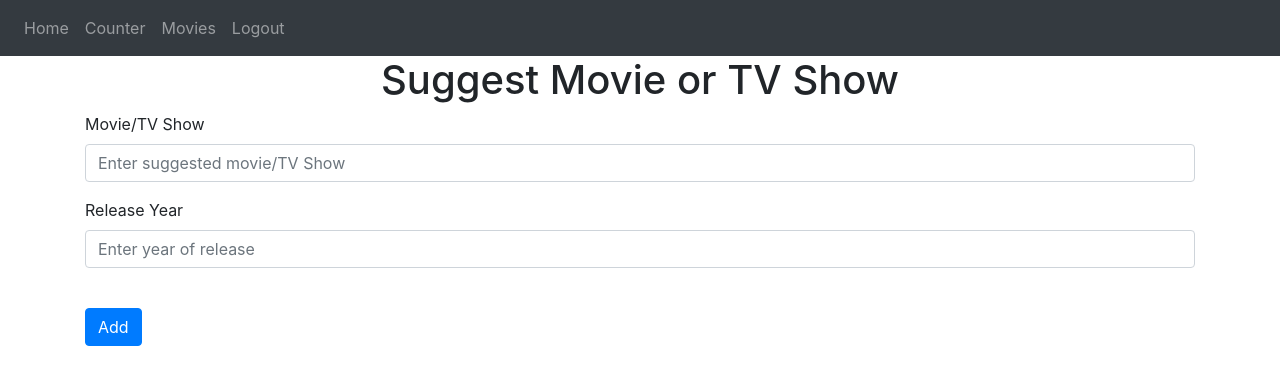
After one commit to AyushmaanAggarwal/theAnishCounter, a Flask app: page /add-movie in a window 1280 px wide. The commit adds this page. Shown: the top 385 px of the page. Run offline with Flask 2, Linux system fonts and the light colour scheme; the visitor is signed in with stand-in values (Sample User, id 1); some libraries are stand-ins or nearby versions.

Commit message:
Added movie list (any user can only like a movie once), created a remove counter feature

```diff
--- a/website/static/index.js
+++ b/website/static/index.js
@@ -6,3 +6,29 @@
         window.location.href = "/counter";
     });
 }
+
+function deleteCounter(counterId) {
+    fetch("/delete-counter", {
+        method: 'POST',
+        body: JSON.stringify({ counterId: counterId }),
+    }).then((_res) => {
+        window.location.href = "/counter";
+    });
+}
+
+function likeMovie(movieId) {
+    fetch("/like-movie", {
+        method: 'POST',
+        body: JSON.stringify({ movieId: movieId }),
+    }).then((_res) => {
+        window.location.href = "/movies";
+    });
+}
+function unlikeMovie(movieId) {
+    fetch("/unlike-movie", {
+        method: 'POST',
+        body: JSON.stringify({ movieId: movieId }),
+    }).then((_res) => {
+        window.location.href = "/movies";
+    });
+}
--- /dev/null
+++ b/website/templates/add_movie.html
@@ -0,0 +1,30 @@
+{% extends "base.html" %}
+{% block title %}Add Movie{% endblock %}
+
+{% block content %}
+<form method="POST">
+    <h1 align="center">Suggest Movie or TV Show</h1>
+    <div class="form-group">
+        <label for="movieName">Movie/TV Show</label>
+        <input
+          type="movieName"
+          class="form-control"
+          id="movieName"
+          name="movieName"
+          placeholder="Enter suggested movie/TV Show"
+        />
+      </div>
+    <div class="form-group">
+        <label for="releaseYear">Release Year</label>
+        <input
+          type="releaseYear"
+          class="form-control"
+          id="releaseYear"
+          name="releaseYear"
+          placeholder="Enter year of release"
+        />
+      </div>
+    <br />
+    <button type="submit" class="btn btn-primary">Add</button>
+</form>
+{% endblock %}
--- a/website/templates/base.html
+++ b/website/templates/base.html
@@ -34,6 +34,7 @@
           {% if user.is_authenticated %}
           <a class="nav-item nav-link" id="home" href="/">Home</a>
           <a class="nav-item nav-link" id="counter" href="/counter">Counter</a>
+          <a class="nav-item nav-link" id="movies" href="/movies">Movies</a>
           <a class="nav-item nav-link" id="logout" href="/logout">Logout</a>
           {% else %}
           <a class="nav-item nav-link" id="login" href="/login">Login</a>
--- a/website/templates/counter.html
+++ b/website/templates/counter.html
@@ -7,6 +7,9 @@
     {% for counter in counters %}
     <li>
         {{ counter.counterName }} | {{counter.description}} | {{counter.counts}}
+        <button type="button" class="close" onClick="deleteCounter('{{ counter.id }}')">
+            <span aria-hidden="true">&times;</span>
+        </button>
         <button type="button" class="close" onClick="increaseCounter('{{ counter.id }}')">
             <span aria-hidden="true">&#43;</span>
         </button>
--- a/website/views.py
+++ b/website/views.py
@@ -1,6 +1,6 @@
 from flask import Blueprint, render_template, request, flash, redirect, url_for, jsonify
 from flask_login import login_required, current_user
-from .models import Counter
+from .models import Counter, Movie
 from . import db
 import json
 
@@ -26,7 +26,7 @@ def new_counter():
 
         counter = Counter.query.filter_by(counterName=counterName).first()
         if counter:
-            flash("Counter already existed with that name.", category='error')
+            flash("Counter already exists with that name.", category='error')
         elif len(counterName) == 0:
             flash("Please add a name.", category='error')
         elif len(description) == 0:
@@ -48,3 +48,64 @@ def increase_counter():
         counter.counts = counter.counts + 1
         db.session.commit()
         return jsonify({})
+
+@views.route('/delete-counter', methods=['POST'])
+def delete_counter():
+    counter = json.loads(request.data)
+    counterId = counter['counterId']
+    counter = Counter.query.get(counterId)
+    if counter:
+        db.session.delete(counter)
+        db.session.commit()
+        return jsonify({})
+
+@views.route('/movies')
+@login_required
+def movies():
+    movies = Movie.query.all()
+    return render_template("movies.html", user=current_user, movies=movies)
+
+@views.route('/add-movie', methods=['POST', 'GET'])
+@login_required
+def add_movie():
+    if request.method == 'POST':
+        movieName = request.form.get('movieName')
+        releaseYear = request.form.get('releaseYear')
+
+        movie = Movie.query.filter_by(movieName=movieName, releaseYear=releaseYear).first()
+        if movie:
+            flash("Movie has already been suggested.", category='error')
+        elif len(movieName) == 0:
+            flash("Please add a name.", category='error')
+        elif releaseYear == 0:
+            flash("Please add a year of release.", category='error')
+        else:
+            new_movie = Movie(movieName=movieName, releaseYear=releaseYear, description="",
+                              runtime="", likes=0)
+            db.session.add(new_movie)
+            db.session.commit()
+            flash("Movie added!", category='success')
+            return redirect(url_for('views.movies'))
+    return render_template("add_movie.html", user=current_user)
+
+@views.route('/like-movie', methods=['POST'])
+def like_movie():
+    movie = json.loads(request.data)
+    movieId = movie['movieId']
+    movie = Movie.query.get(movieId)
+    if movie:
+        movie.likes = movie.likes + 1
+        movie.likedUsers.append(current_user)
+        db.session.commit()
+        return jsonify({})
+
+@views.route('/unlike-movie', methods=['POST'])
+def unlike_movie():
+    movie = json.loads(request.data)
+    movieId = movie['movieId']
+    movie = Movie.query.get(movieId)
+    if movie:
+        movie.likes = movie.likes - 1
+        movie.likedUsers.remove(current_user)
+        db.session.commit()
+        return jsonify({})
```
Also changed, not shown: website/models.py (+13 -0 lines), website/templates/movies.html (added, +26 -0 lines).
